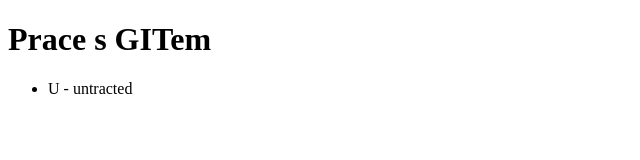
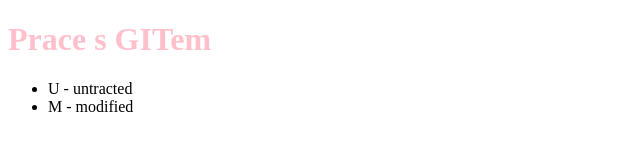
Before and after one commit to KotekJirik22/git-projekt1, a plain HTML site: page index.html in a window 1280 px wide. Shown: the whole page, without its empty margins (0-640 px from the left). Drawn offline with Linux system fonts and the light colour scheme; files that its build step writes are made by us from their sources.

Commit message:
pridali nove li a zmenili barvu nadpisu

```diff
--- a/index.html
+++ b/index.html
@@ -11,6 +11,7 @@
 
     <ul>
         <li>U - untracted</li>
+        <li>M - modified</li>
     </ul>
 </body>
 </html>
--- a/style.css
+++ b/style.css
@@ -0,0 +1,3 @@
+h1 {
+   color: pink;
+}
```
